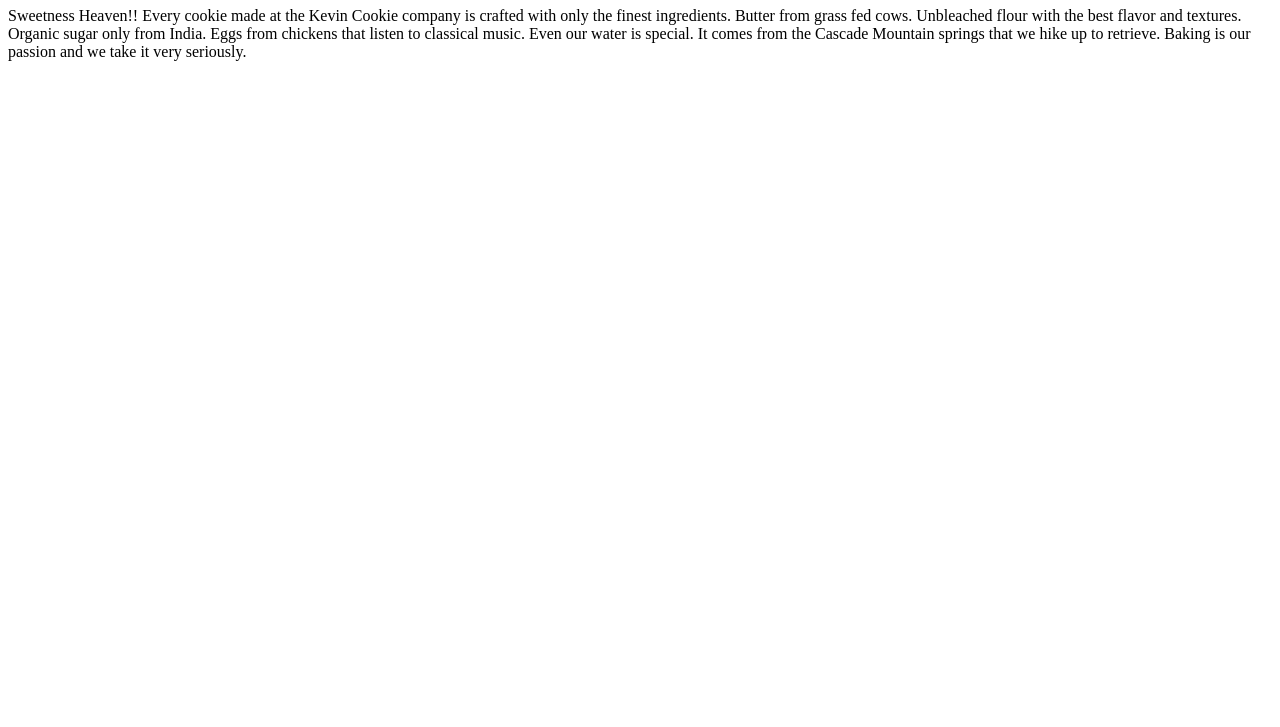
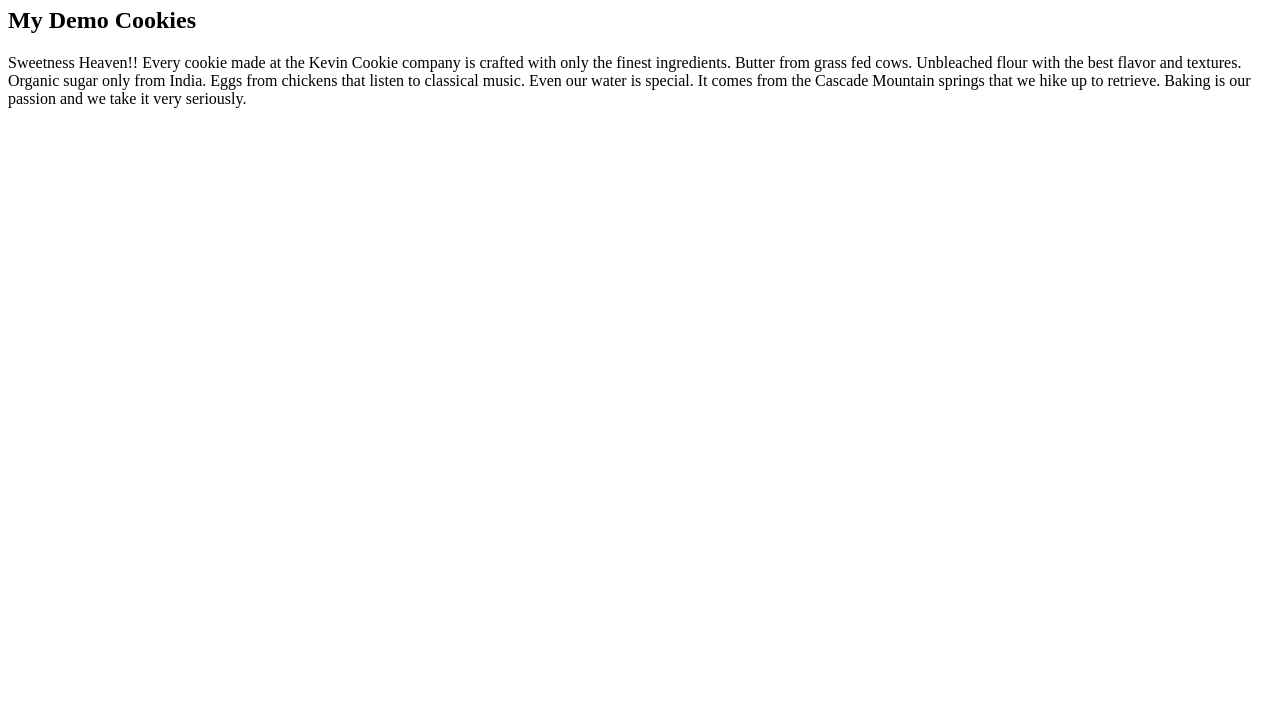
Before and after one commit to ShreyaThombal/CookieWebsite, a plain HTML site: page index.htm in a window 1280 px wide. Shown: the part 73-800 px from the top of the page. Drawn offline with Linux system fonts and the light colour scheme.

Commit message:
Update to index.htm

```diff
--- a/index.htm
+++ b/index.htm
@@ -5,7 +5,7 @@
 
 <h1>Deliciousness in each bite!</h1>
 
-
+<h2> My Demo Cookies </h2>
 <p>Sweetness Heaven!! Every cookie made at the Kevin Cookie company is crafted with only the finest ingredients. Butter from grass fed cows. Unbleached flour with the best flavor and textures. Organic sugar only from India. Eggs from chickens that listen to classical music. Even our water is special. It comes from the Cascade Mountain springs that we hike up to retrieve. Baking is our passion and we take it very seriously.</p>
 
 </body>
```
